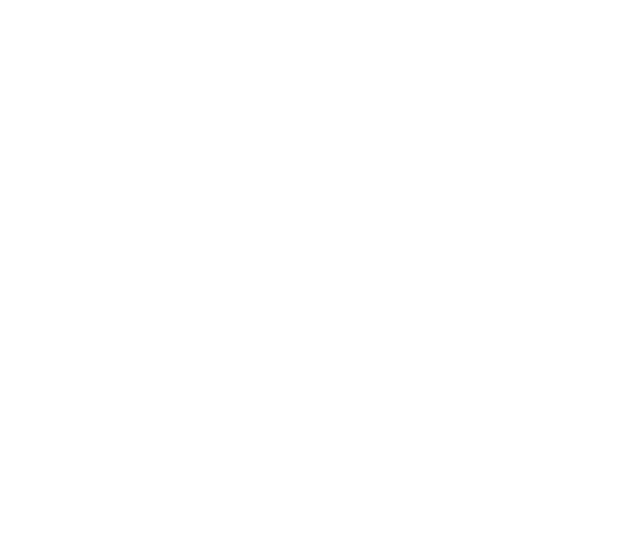
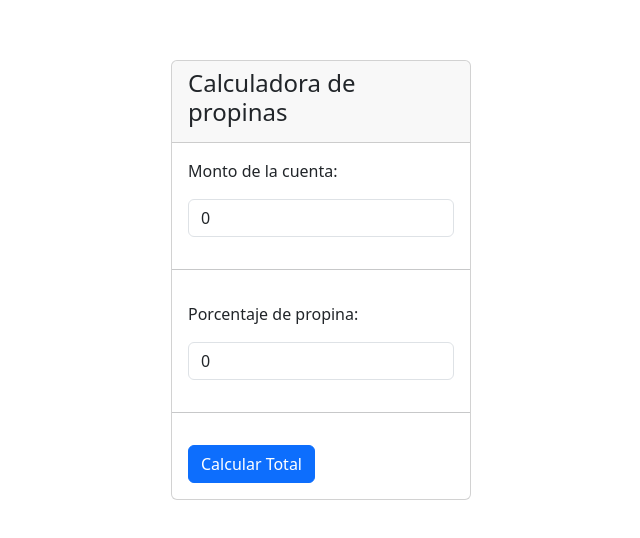
Before and after one commit to TutozGhub/Domina-React, a React (Vite) app: page /CalculadoraPropinas in a window 1280 px wide. Before the commit this address had no page. Shown: the part 120-658 px from the top of the page, without its empty margins (319-959 px from the left). Built offline with nearby package versions, Linux system fonts and the light colour scheme.

Commit message:
Calculadora propina

```diff
--- /dev/null
+++ b/src/assets/components/CalculadoraPropinas/CalculadoraPropinas.jsx
@@ -0,0 +1,61 @@
+import { useState } from "react";
+
+export default function CalculadoraPropinas() {
+  const [acountAmount, setAcountAmount] = useState(0);
+  const [tipPercentage, setTipPercentage] = useState(0);
+  const [tipAmount, setTipAmount] = useState(0);
+  const [total, setTotal] = useState(0);
+
+  const calcularTotal = () => {
+    const propina = ((acountAmount * tipPercentage) / 100);
+    setTipAmount(propina);
+    setTotal(Number(acountAmount) + Number(propina));
+  };
+
+  return (
+    <div className="d-flex-column align-content-center w-100 vh-100">
+      <div className="card mx-auto max-width-300">
+        <div className="card-header">
+          <h4>Calculadora de propinas</h4>
+        </div>
+        <div className="card-body">
+          <p>Monto de la cuenta: </p>
+          <input
+            className="form-control"
+            type="number"
+            value={acountAmount}
+            onChange={(e) => {
+              setAcountAmount(e.target.value);
+            }}
+          />
+        </div>
+        <hr />
+        <div className="card-body">
+          <p>Porcentaje de propina: </p>
+          <input
+            className="form-control"
+            type="number"
+            value={tipPercentage}
+            onChange={(e) => {
+              setTipPercentage(e.target.value);
+            }}
+          />
+        </div>
+        <hr />
+        <div className="card-body">
+          <button className="btn btn-primary" onClick={calcularTotal}>
+            Calcular Total
+          </button>
+        </div>
+      </div>
+        { total > 0 &&
+            <>
+                <div className="card p-4 max-width-300 mx-auto">
+                    <p>Propina: ${tipAmount}</p>
+                    <p>Total: ${total}</p>
+                </div>
+            </>
+        }
+    </div>
+  );
+}
--- a/src/main.jsx
+++ b/src/main.jsx
@@ -23,6 +23,7 @@
 import ValidacionAvanzada from './assets/components/ValidacionAvanzada/ValidacionAvanzada.jsx';
 import ActivacionCondicional from './assets/components/ActivacionCondicional/ActivacionCondicional.jsx';
 import Carrito from './assets/components/Carrito/Carrito.jsx';
+import CalculadoraPropinas from './assets/components/CalculadoraPropinas/CalculadoraPropinas.jsx';
 
 ReactDOM.createRoot(document.getElementById('root')).render(
   <React.StrictMode>
@@ -49,6 +50,7 @@
         <Route path="ValidacionAvanzada" element={<ValidacionAvanzada />} />
         <Route path="ActivacionCondicional" element={<ActivacionCondicional />} />
         <Route path="Carrito" element={<Carrito />} />
+        <Route path="CalculadoraPropinas" element={<CalculadoraPropinas />} />
       </Routes>
     </BrowserRouter>
   </React.StrictMode>,
```
